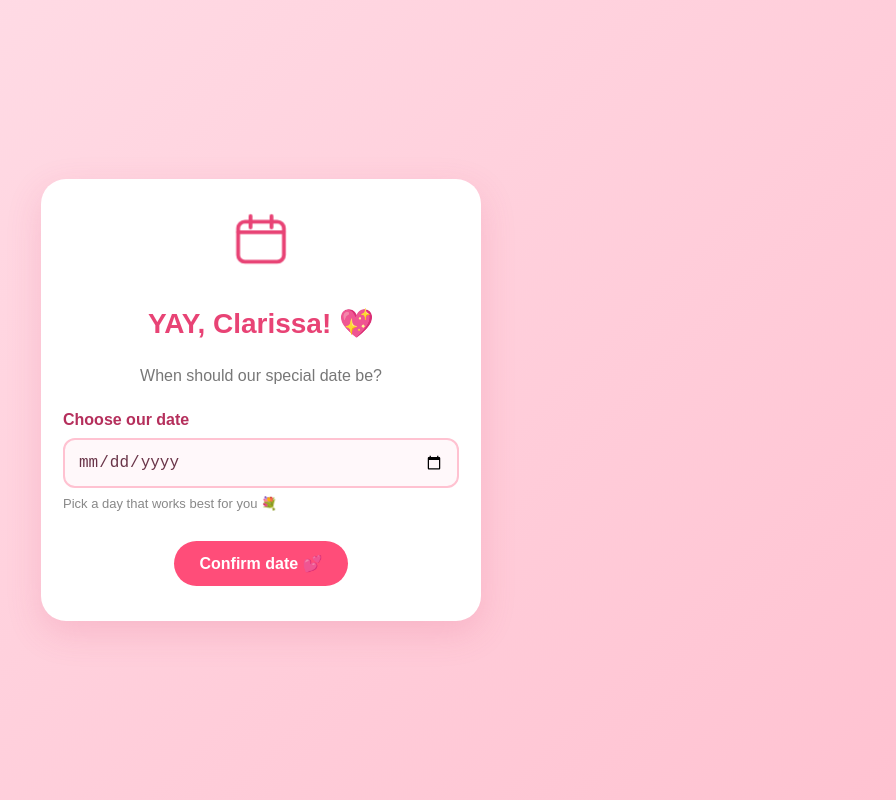
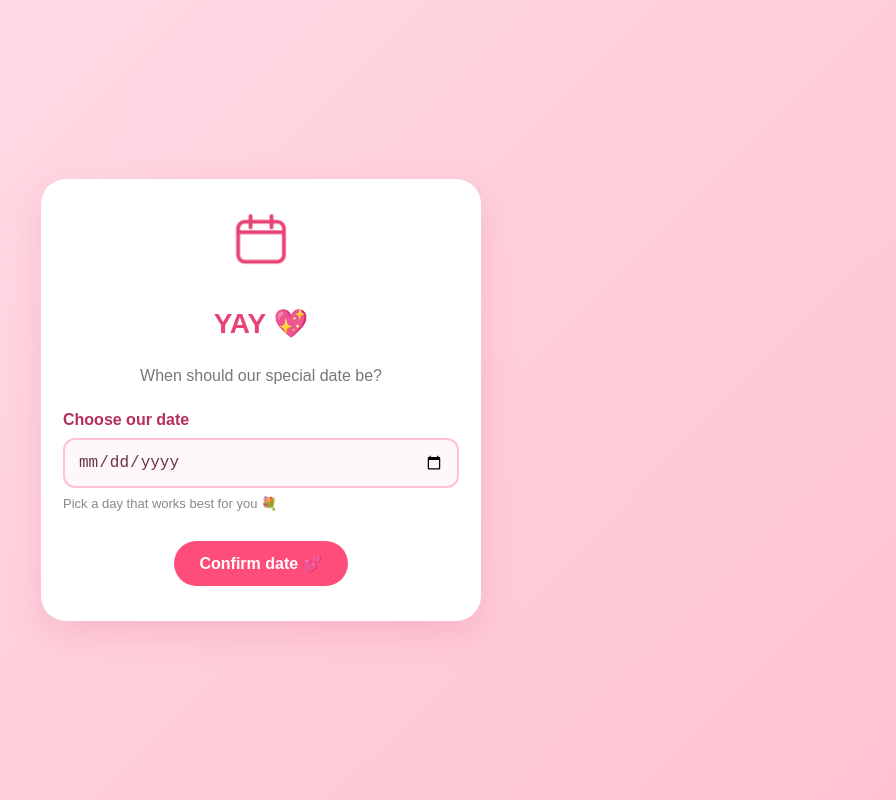
Before and after one commit to ChristianLoydCesista/e-routing_app, a plain HTML site: page date-invitation/index.html in a window 1280 px wide. Both pictures are taken after a click on the button "Yes! 💖". Shown: the whole page, without its empty margins (379-1275 px from the left). Drawn offline with Linux system fonts and the light colour scheme.

Commit message:
Update invitation header text

```diff
--- a/date-invitation/index.html
+++ b/date-invitation/index.html
@@ -18,7 +18,7 @@
 </section>
 <section id="page2">
 <div class="heart" aria-hidden="true"><svg viewBox="0 0 64 64" width="60" height="60" fill="none" stroke="#e84375" stroke-width="4" stroke-linecap="round" stroke-linejoin="round"><rect x="8" y="14" width="48" height="42" rx="7"/><path d="M8 25h48M21 8v12M43 8v12"/></svg></div>
-<h1>YAY, Clarissa! 💖</h1>
+<h1>YAY 💖</h1>
 <p>When should our special date be?</p>
 <div class="date-box">
 <label for="datePicker">Choose our date</label>
```
